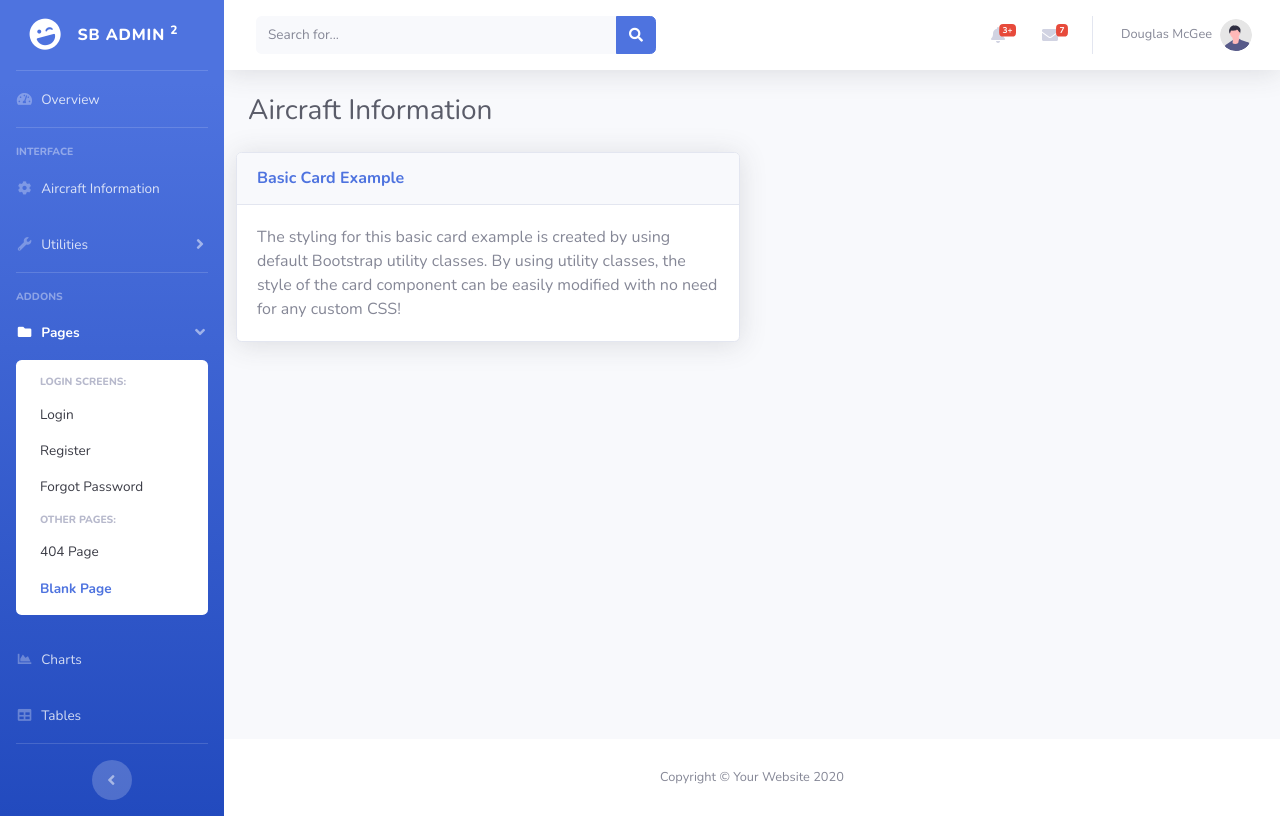
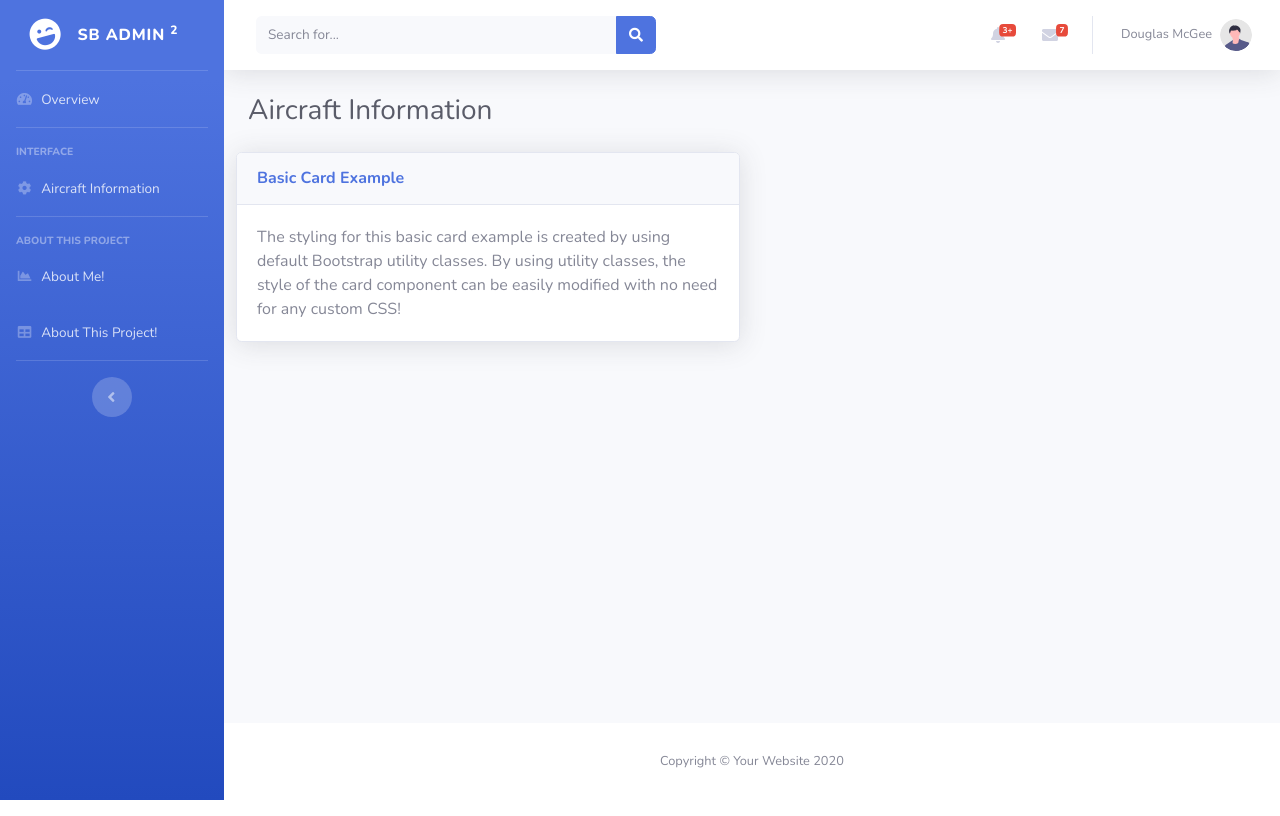
Before and after one commit to Andymanvitale/FlightPlanner, a Python web app: template app/templates/theme/blank.html in a window 1280 px wide. Run offline with Jinja, Linux system fonts and the light colour scheme; the template is opened without the code that fills it, so the values that code supplies are empty; some libraries are stand-ins or nearby versions.

Commit message:
Edited blank and index

```diff
--- a/app/templates/theme/blank.html
+++ b/app/templates/theme/blank.html
@@ -71,67 +71,26 @@
                 </div>
             </li>
 
-            <!-- Nav Item - Utilities Collapse Menu -->
-            <li class="nav-item">
-                <a class="nav-link collapsed" href="#" data-toggle="collapse" data-target="#collapseUtilities"
-                    aria-expanded="true" aria-controls="collapseUtilities">
-                    <i class="fas fa-fw fa-wrench"></i>
-                    <span>Utilities</span>
-                </a>
-                <div id="collapseUtilities" class="collapse" aria-labelledby="headingUtilities"
-                    data-parent="#accordionSidebar">
-                    <div class="bg-white py-2 collapse-inner rounded">
-                        <h6 class="collapse-header">Custom Utilities:</h6>
-                        <a class="collapse-item" href="utilities-color.html">Colors</a>
-                        <a class="collapse-item" href="utilities-border.html">Borders</a>
-                        <a class="collapse-item" href="utilities-animation.html">Animations</a>
-                        <a class="collapse-item" href="utilities-other.html">Other</a>
-                    </div>
-                </div>
-            </li>
 
             <!-- Divider -->
             <hr class="sidebar-divider">
 
             <!-- Heading -->
             <div class="sidebar-heading">
-                Addons
+                About this project
             </div>
-
-            <!-- Nav Item - Pages Collapse Menu -->
-            <li class="nav-item active">
-                <a class="nav-link" href="#" data-toggle="collapse" data-target="#collapsePages" aria-expanded="true"
-                    aria-controls="collapsePages">
-                    <i class="fas fa-fw fa-folder"></i>
-                    <span>Pages</span>
-                </a>
-                <div id="collapsePages" class="collapse show" aria-labelledby="headingPages"
-                    data-parent="#accordionSidebar">
-                    <div class="bg-white py-2 collapse-inner rounded">
-                        <h6 class="collapse-header">Login Screens:</h6>
-                        <a class="collapse-item" href="login.html">Login</a>
-                        <a class="collapse-item" href="register.html">Register</a>
-                        <a class="collapse-item" href="forgot-password.html">Forgot Password</a>
-                        <div class="collapse-divider"></div>
-                        <h6 class="collapse-header">Other Pages:</h6>
-                        <a class="collapse-item" href="404.html">404 Page</a>
-                        <a class="collapse-item active" href="blank.html">Blank Page</a>
-                    </div>
-                </div>
-            </li>
-
             <!-- Nav Item - Charts -->
             <li class="nav-item">
                 <a class="nav-link" href="charts.html">
                     <i class="fas fa-fw fa-chart-area"></i>
-                    <span>Charts</span></a>
+                    <span>About Me!</span></a>
             </li>
 
             <!-- Nav Item - Tables -->
             <li class="nav-item">
                 <a class="nav-link" href="tables.html">
                     <i class="fas fa-fw fa-table"></i>
-                    <span>Tables</span></a>
+                    <span>About This Project!</span></a>
             </li>
 
             <!-- Divider -->
```
Also changed, not shown: app/templates/theme/index.html (+6 -54 lines).
